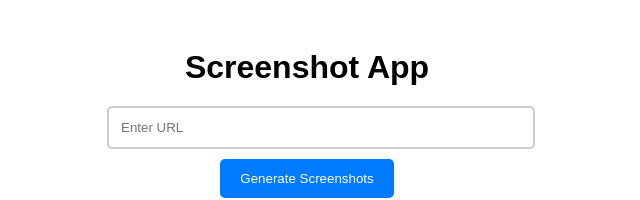
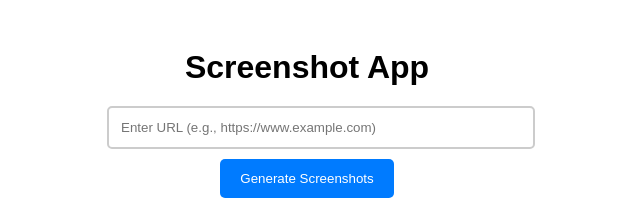
Before and after one commit to Achintya-Chatterjee/Screenshot-App, a Next.js app: page / in a window 1280 px wide. Shown: the top 200 px of the page, without its empty margins (333-973 px from the left). Built offline with nearby package versions, Linux system fonts and the light colour scheme.

Commit message:
add:update example URL in placeholder

```diff
--- a/src/components/ScreenshotApp.tsx
+++ b/src/components/ScreenshotApp.tsx
@@ -20,8 +20,6 @@ const ScreenshotApp: React.FC = () => {
 
     try {
       const accessKey = process.env.NEXT_PUBLIC_SCREENSHOTONE_API_KEY;
-
-
       const mobileResponse = await fetch(`https://api.screenshotone.com/take?access_key=${accessKey}&url=${encodeURIComponent(url)}&viewport_device=iphone_12_pro_max&full_page=true`);
       const desktopResponse = await fetch(`https://api.screenshotone.com/take?access_key=${accessKey}&url=${encodeURIComponent(url)}&viewport_width=1440&viewport_height=900`);
 
@@ -61,10 +59,11 @@ const ScreenshotApp: React.FC = () => {
   type="text"
   value={url}
   onChange={(e) => setUrl(e.target.value)}
-          placeholder="Enter URL"
+  placeholder="Enter URL (e.g., https://www.example.com)"
   style={{ padding: '12px', marginRight: '10px', width: '100%', borderRadius: '5px', border: '2px solid #ccc' }}
   required
 />
+
         <div style={{ marginTop: '10px' }}>
           <button type="submit" disabled={loading} style={{ padding: '12px 20px', cursor: loading ? 'not-allowed' : 'pointer', backgroundColor: '#007bff', color: '#fff', border: 'none', borderRadius: '5px', fontFamily: 'Arial, sans-serif' }}>
             {loading ? 'Generating...' : 'Generate Screenshots'}
```
Lines whose indentation alone changed are shown as unchanged.
